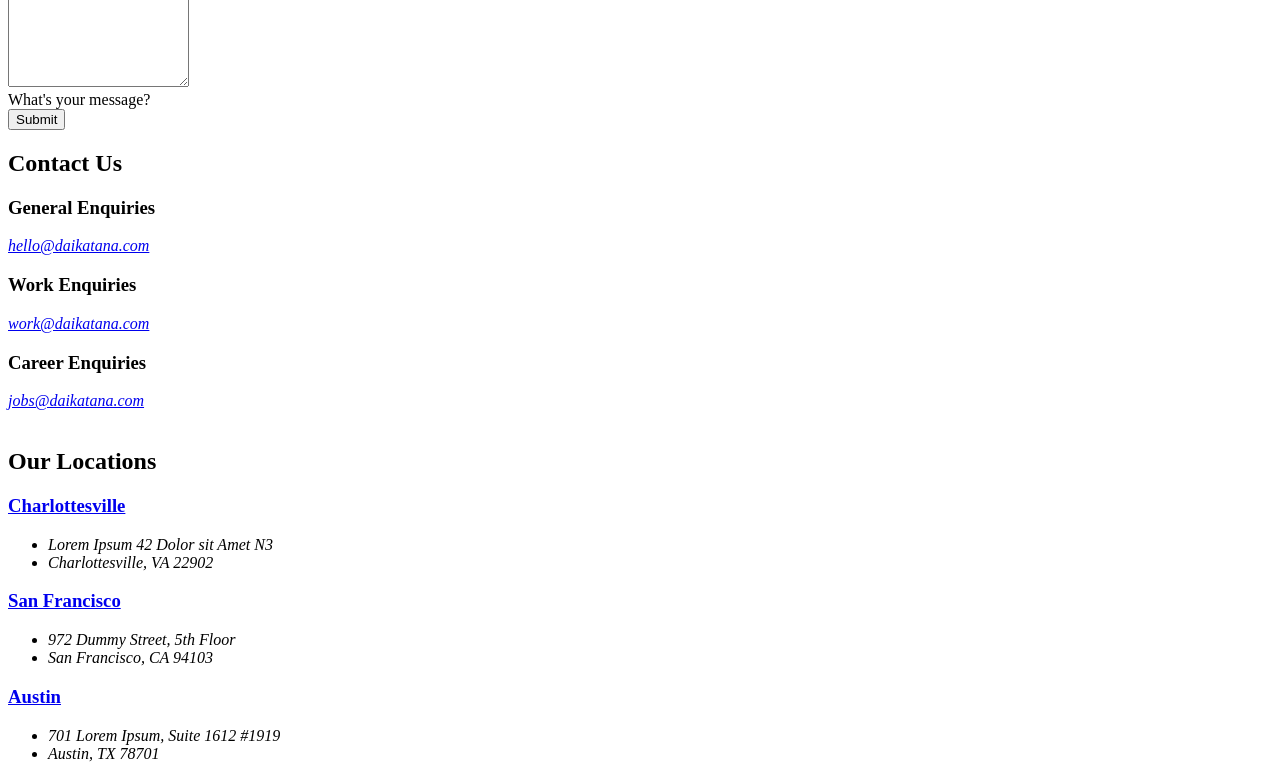
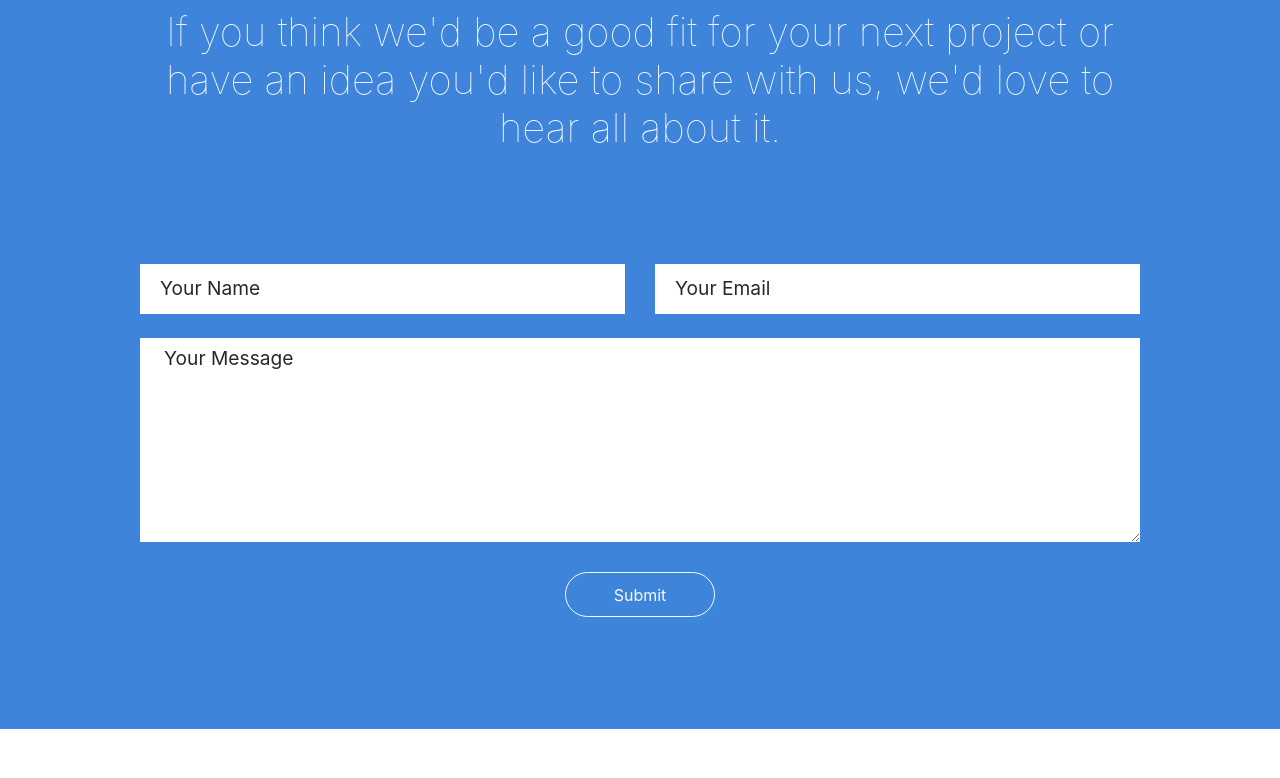
Before and after one commit to Azizul-1/psdToHtml-bootstrap, a website: page src/index.html in a window 1280 px wide. Shown: the part 348-1126 px from the top of the page. Drawn offline with Linux system fonts and the light colour scheme; some packages are replaced by stand-ins of ours; the site is published under a folder, as on GitHub Pages, so addresses that start at the root find nothing.

Commit message:
some fix for github page issue.

```diff
--- a/src/index.html
+++ b/src/index.html
@@ -9,8 +9,8 @@
 
     <link href="https://fonts.googleapis.com/css?family=Roboto:400,100,300,500,700" rel="stylesheet" type="text/css">
     <link rel="stylesheet" href="https://maxcdn.bootstrapcdn.com/font-awesome/4.7.0/css/font-awesome.min.css">
-    <link rel="stylesheet" href="/css/bootstrap.css">
-    <link rel="stylesheet" href="/css/style.css">
+    <link rel="stylesheet" href="css/bootstrap.css">
+    <link rel="stylesheet" href="css/style.css">
   </head>
   <body>
     <header>
@@ -181,9 +181,9 @@
     </footer>
 
 
-    <script src="/js/jquery.min.js"></script>
-    <script src="/js/popper.min.js"></script>
-    <script src="/js/bootstrap.min.js"></script>
+    <script src="js/jquery.min.js"></script>
+    <script src="js/popper.min.js"></script>
+    <script src="js/bootstrap.min.js"></script>
 
     <script>
       $(function(){
```
